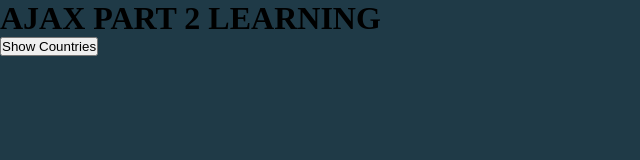
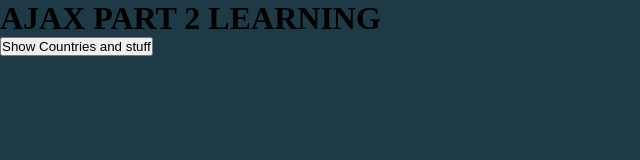
Before and after one commit to githukelvin/AJAX-PART2, a plain HTML site: page index.html in a window 1280 px wide. Shown: the whole page, without its empty margins (0-640 px from the left). Drawn offline with Linux system fonts and the light colour scheme.

Commit message:
Changes are pushed to  branch__2023-01-12_17-42-00

```diff
--- a/index.html
+++ b/index.html
@@ -36,7 +36,7 @@
             </div>
         </div> -->
     </div>
-    <button id="btn">Show Countries</button>
+    <button id="btn">Show Countries and stuff</button>
     <script src="./script.js"></script>
 </body>
 </html>
```
Also changed, not shown: css/test/New Text Document.txt (added), test/New Text Document.txt (added).
